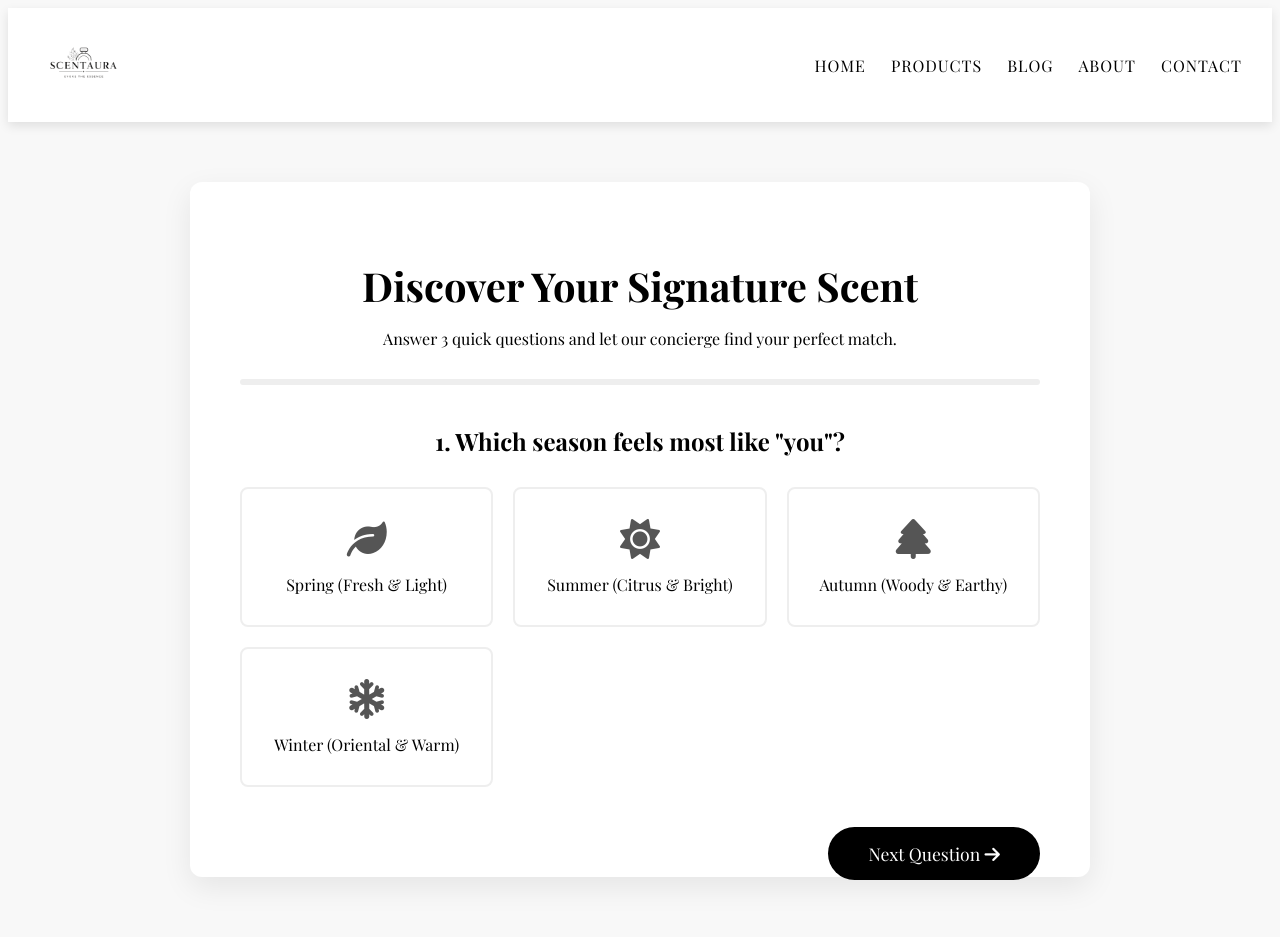
After one commit to Hetansh20/Scentaura, a PHP site: page /ScentAura/finder.php in a window 1280 px wide. The commit adds this page. Run offline with PHP 8.4, Linux system fonts and the light colour scheme.

Commit message:
Added discount coupons and fragrance quiz

```diff
--- /dev/null
+++ b/components/css/finder.css
@@ -0,0 +1,114 @@
+body {
+    background-color: #f8f8f8;
+}
+.finder-container {
+    max-width: 800px;
+    margin: 60px auto;
+    background: #fff;
+    padding: 50px;
+    border-radius: 12px;
+    box-shadow: 0 10px 30px rgba(0,0,0,0.08);
+}
+.quiz-header {
+    text-align: center;
+    margin-bottom: 40px;
+}
+.quiz-header h1 {
+    font-size: 2.5rem;
+    margin-bottom: 10px;
+}
+.progress-bar {
+    width: 100%;
+    height: 6px;
+    background: #eee;
+    border-radius: 3px;
+    margin-top: 30px;
+    overflow: hidden;
+}
+.progress {
+    width: 0%;
+    height: 100%;
+    background: #000;
+    transition: width 0.4s ease;
+}
+.question-step {
+    display: none;
+    animation: fadeIn 0.5s ease forwards;
+}
+.question-step.active {
+    display: block;
+}
+.question-step h2 {
+    text-align: center;
+    margin-bottom: 30px;
+    font-size: 1.5rem;
+}
+.options-grid {
+    display: grid;
+    grid-template-columns: repeat(auto-fit, minmax(200px, 1fr));
+    gap: 20px;
+    margin-bottom: 40px;
+}
+.quiz-option {
+    display: flex;
+    flex-direction: column;
+    align-items: center;
+    justify-content: center;
+    padding: 30px;
+    border: 2px solid #eee;
+    border-radius: 8px;
+    cursor: pointer;
+    transition: all 0.3s ease;
+}
+.quiz-option input[type="radio"] {
+    display: none;
+}
+.quiz-option i {
+    font-size: 2.5rem;
+    margin-bottom: 15px;
+    color: #555;
+}
+.quiz-option span {
+    font-weight: 500;
+}
+.quiz-option:hover {
+    border-color: #000;
+    transform: translateY(-5px);
+}
+.quiz-option:has(input:checked) {
+    border-color: #000;
+    background: #fafafa;
+}
+.quiz-option:has(input:checked) i {
+    color: #000;
+}
+.next-btn, .submit-btn {
+    background: #000;
+    color: #fff;
+    border: none;
+    padding: 15px 40px;
+    font-size: 1.1rem;
+    border-radius: 30px;
+    cursor: pointer;
+    float: right;
+    transition: background 0.3s ease;
+}
+.back-btn {
+    background: transparent;
+    color: #555;
+    border: 2px solid #eee;
+    padding: 13px 30px;
+    font-size: 1.1rem;
+    border-radius: 30px;
+    cursor: pointer;
+    float: left;
+    transition: all 0.3s ease;
+}
+.next-btn:hover, .submit-btn:hover { background: #333; }
+.back-btn:hover { border-color: #555; }
+.btn-group { overflow: hidden; }
+
+@keyframes fadeIn {
+    from { opacity: 0; transform: translateY(10px); }
+    to { opacity: 1; transform: translateY(0); }
+}
--- /dev/null
+++ b/finder.php
@@ -0,0 +1,142 @@
+<?php
+session_start();
+include 'db.php';
+?>
+<!DOCTYPE html>
+<html lang="en">
+<head>
+    <meta charset="UTF-8">
+    <meta name="viewport" content="width=device-width, initial-scale=1.0">
+    <title>Fragrance Finder - ScentAura</title>
+    <link href="https://fonts.googleapis.com/css2?family=Playfair+Display:wght@400;700&family=Montserrat:wght@300;400;500&display=swap" rel="stylesheet">
+    <link rel="stylesheet" href="https://cdnjs.cloudflare.com/ajax/libs/font-awesome/6.0.0-beta3/css/all.min.css">
+    <link rel="stylesheet" href="components/css/index.css">
+    <link rel="stylesheet" href="components/css/finder.css">
+</head>
+<body>
+
+    <nav>
+        <div class="logo">
+            <a href="index.php"><img src="components/logo/logo.png" alt="ScentAura"></a>
+        </div>
+        <ul>
+            <li><a href="index.php">Home</a></li>
+            <li><a href="products.php">Products</a></li>
+            <li><a href="blog.php">Blog</a></li>
+            <li><a href="about.php">About</a></li>
+            <li><a href="contact.php">Contact</a></li>
+        </ul>
+    </nav>
+
+    <div class="finder-container">
+        <div class="quiz-header">
+            <h1>Discover Your Signature Scent</h1>
+            <p>Answer 3 quick questions and let our concierge find your perfect match.</p>
+            <div class="progress-bar">
+                <div class="progress" id="progress"></div>
+            </div>
+        </div>
+
+        <form id="quizForm" action="products.php" method="GET">
+            <!-- Question 1 -->
+            <div class="question-step active" id="step1">
+                <h2>1. Which season feels most like "you"?</h2>
+                <div class="options-grid">
+                    <label class="quiz-option">
+                        <input type="radio" name="scent" value="fresh">
+                        <i class="fas fa-leaf"></i>
+                        <span>Spring (Fresh & Light)</span>
+                    </label>
+                    <label class="quiz-option">
+                        <input type="radio" name="scent" value="citrus">
+                        <i class="fas fa-sun"></i>
+                        <span>Summer (Citrus & Bright)</span>
+                    </label>
+                    <label class="quiz-option">
+                        <input type="radio" name="scent" value="woody">
+                        <i class="fas fa-tree"></i>
+                        <span>Autumn (Woody & Earthy)</span>
+                    </label>
+                    <label class="quiz-option">
+                        <input type="radio" name="scent" value="oriental">
+                        <i class="fas fa-snowflake"></i>
+                        <span>Winter (Oriental & Warm)</span>
+                    </label>
+                </div>
+                <button type="button" class="next-btn" onclick="nextStep(2)">Next Question <i class="fas fa-arrow-right"></i></button>
+            </div>
+
+            <!-- Question 2 -->
+            <div class="question-step" id="step2">
+                <h2>2. What's the primary occasion?</h2>
+                <div class="options-grid">
+                    <label class="quiz-option">
+                        <input type="radio" name="occasion" value="daily">
+                        <i class="fas fa-briefcase"></i>
+                        <span>Daily Office Wear</span>
+                    </label>
+                    <label class="quiz-option">
+                        <input type="radio" name="occasion" value="special">
+                        <i class="fas fa-glass-cheers"></i>
+                        <span>Special Event</span>
+                    </label>
+                    <label class="quiz-option">
+                        <input type="radio" name="occasion" value="casual">
+                        <i class="fas fa-coffee"></i>
+                        <span>Casual Weekend</span>
+                    </label>
+                </div>
+                <div class="btn-group">
+                    <button type="button" class="back-btn" onclick="prevStep(1)"><i class="fas fa-arrow-left"></i> Back</button>
+                    <button type="button" class="next-btn" onclick="nextStep(3)">Next Question <i class="fas fa-arrow-right"></i></button>
+                </div>
+            </div>
+
+            <!-- Question 3 -->
+            <div class="question-step" id="step3">
+                <h2>3. Who are we shopping for?</h2>
+                <div class="options-grid">
+                    <label class="quiz-option">
+                        <input type="radio" name="gender" value="female">
+                        <i class="fas fa-female"></i>
+                        <span>Women's</span>
+                    </label>
+                    <label class="quiz-option">
+                        <input type="radio" name="gender" value="male">
+                        <i class="fas fa-male"></i>
+                        <span>Men's</span>
+                    </label>
+                    <label class="quiz-option">
+                        <input type="radio" name="gender" value="unisex">
+                        <i class="fas fa-venus-mars"></i>
+                        <span>Unisex</span>
+                    </label>
+                </div>
+                <div class="btn-group">
+                    <button type="button" class="back-btn" onclick="prevStep(2)"><i class="fas fa-arrow-left"></i> Back</button>
+                    <button type="submit" class="submit-btn">Reveal My Scent <i class="fas fa-magic"></i></button>
+                </div>
+            </div>
+        </form>
+    </div>
+
+    <script>
+        function updateProgress(step) {
+            const progress = document.getElementById('progress');
+            progress.style.width = ((step - 1) / 2 * 100) + '%';
+        }
+
+        function nextStep(step) {
+            document.querySelectorAll('.question-step').forEach(el => el.classList.remove('active'));
+            document.getElementById('step' + step).classList.add('active');
+            updateProgress(step);
+        }
+
+        function prevStep(step) {
+            document.querySelectorAll('.question-step').forEach(el => el.classList.remove('active'));
+            document.getElementById('step' + step).classList.add('active');
+            updateProgress(step);
+        }
+    </script>
+</body>
+</html>
--- a/index.php
+++ b/index.php
@@ -192,6 +192,7 @@ if ($_SERVER["REQUEST_METHOD"] == "POST" && isset($_POST['send'])) {
         <ul>
             <li><a href="index.php">Home</a></li>
             <li><a href="products.php">Products</a></li>
+            <li><a href="finder.php" style="color: #c9933b;"><i class="fas fa-magic"></i> Finder</a></li>
             <li><a href="blog.php">Blog</a></li>
             <li><a href="about.php">About</a></li>
             <li><a href="contact.php">Contact</a></li>
```
Also changed, not shown: cart.php (+48 -2 lines), checkout.php (+26 -1 lines), scentaura.sql (+180 -227 lines).
